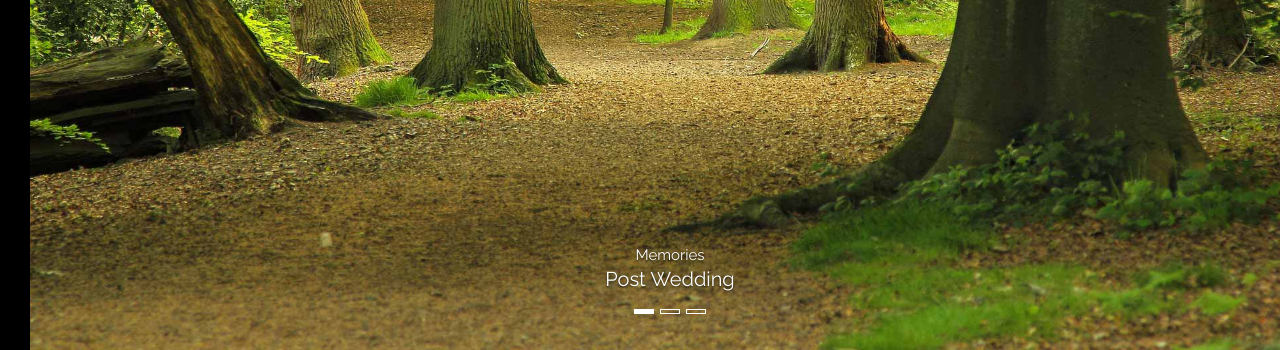
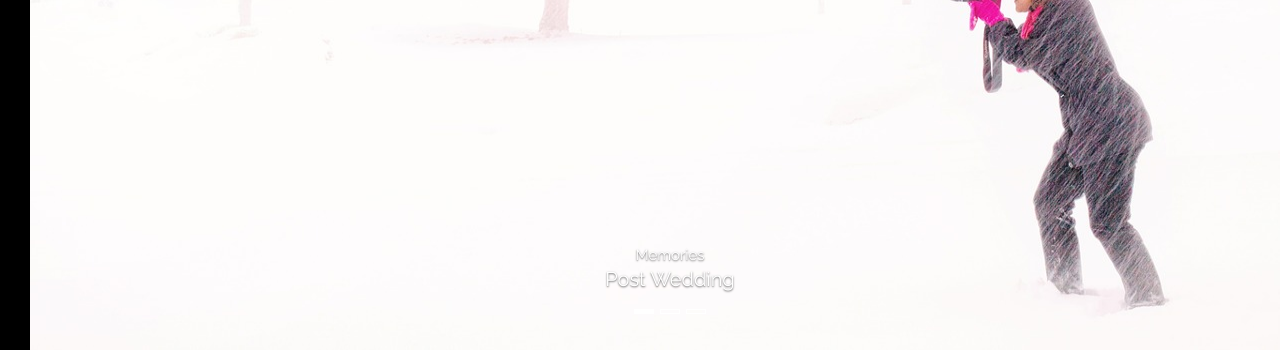
Before and after one commit to cpskanthmywork/My_Album-SRIMI, a plain HTML site: page index.html in a window 1280 px wide. Shown: the part 450-800 px from the top of the page. Drawn offline with nearby package versions, Linux system fonts and the light colour scheme.

Commit message:
Update index.html
Changed again

```diff
--- a/index.html
+++ b/index.html
@@ -73,7 +73,7 @@
             <div class="item active">
                 <!-- Set the first background image using inline CSS below. -->
                 <!-- <div class="fill" style="background-image:url('img/bg.jpg');"></div> -->
-                <img src="img/bg.jpg" alt="First slide">
+                <img src="img/4(1).jpg" alt="First slide">
                 <div class="carousel-caption">
                   <h2 class="sub-title-home">Memories</h2>
                   <h1 class="title-home">Post Wedding</h1>
```
